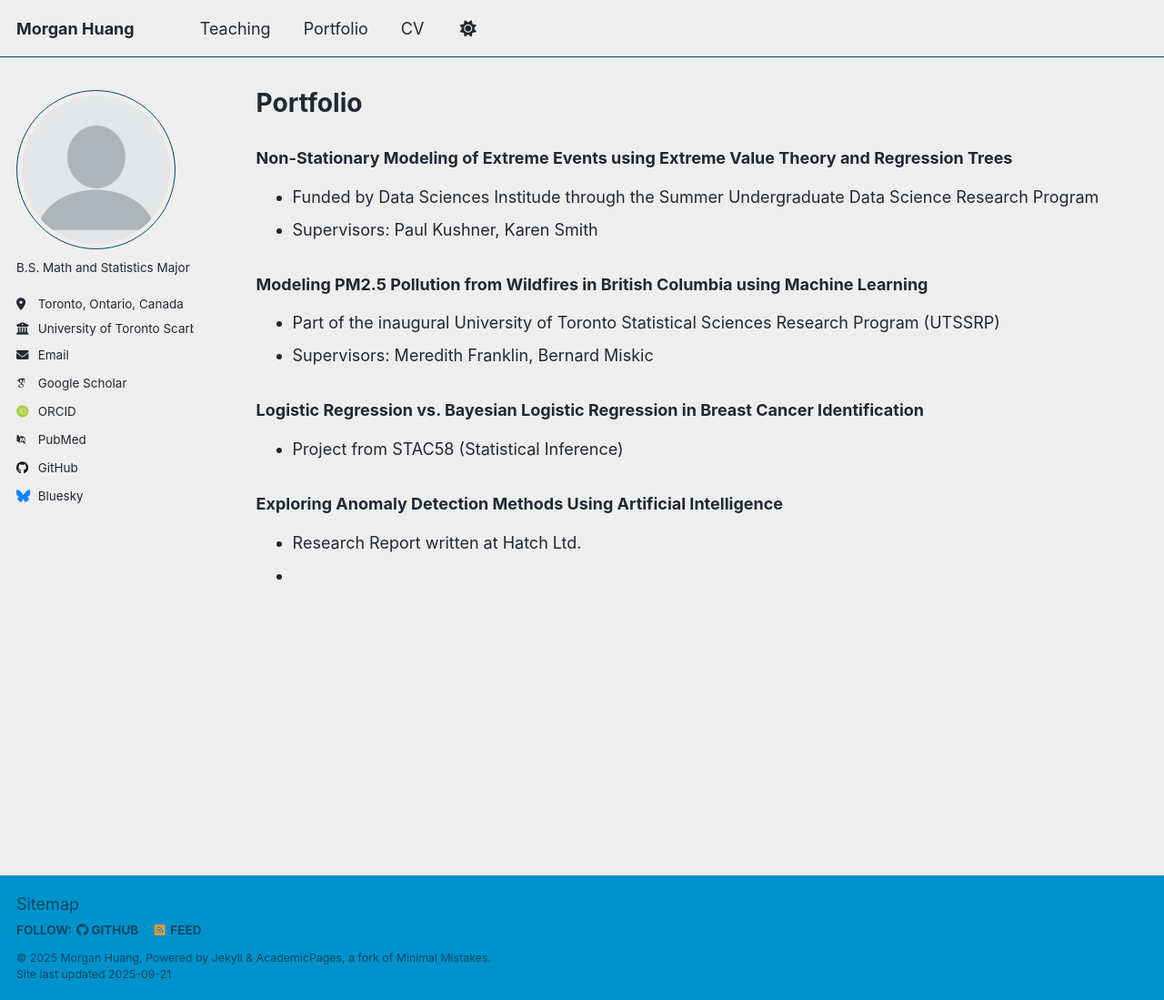
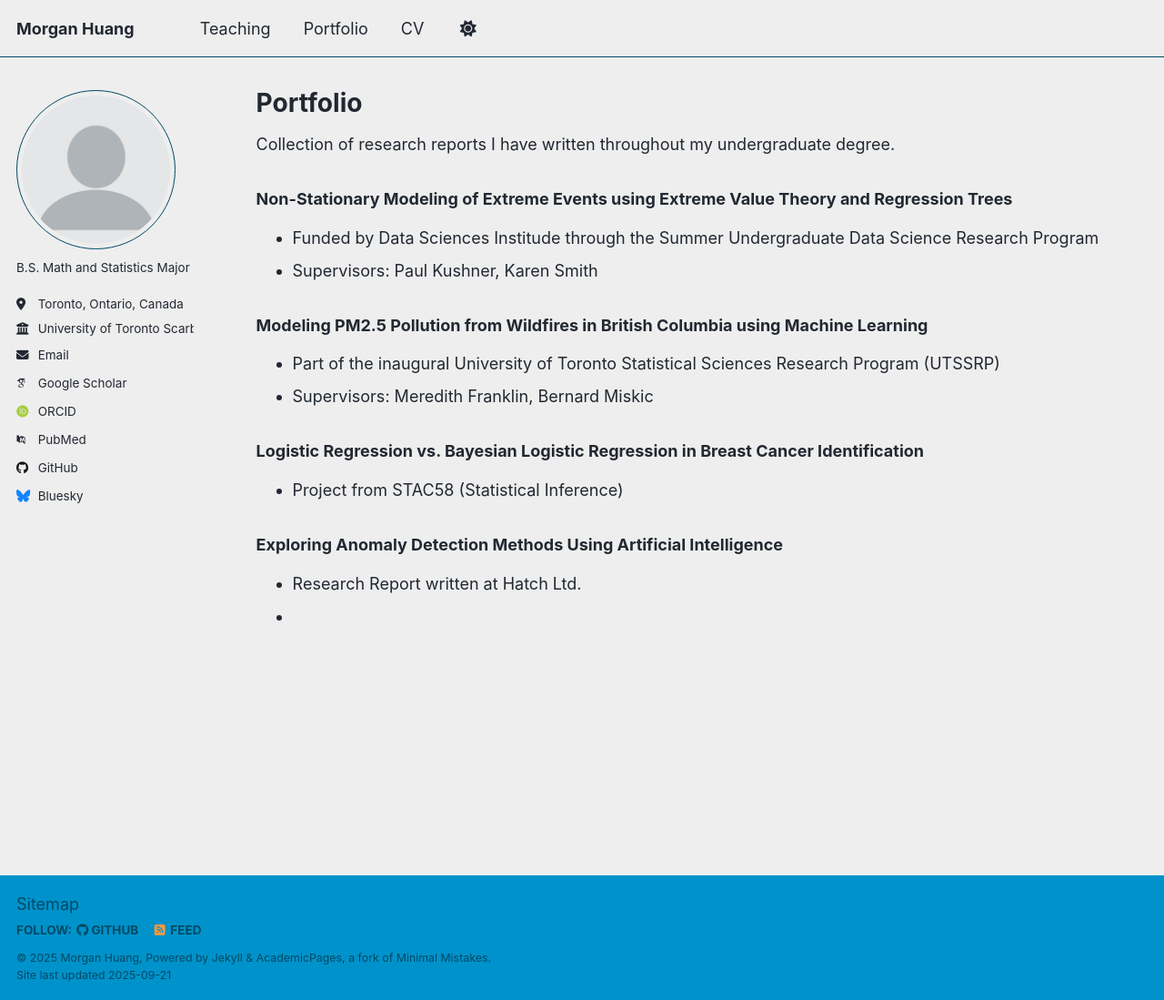
Before and after one commit to Morganh201/Morganh201.github.io, a Jekyll site: the page built from _pages/portfolio.md, in a window 1280 px wide and 1099 px high. Shown: the whole window at 91% size. Built offline with Jekyll 4.4.1, drawn with Linux system fonts in a browser that asks for light colours; some web fonts are replaced; a script that is not in the unit is left out.

Commit message:
Update portfolio.md

```diff
--- a/_pages/portfolio.md
+++ b/_pages/portfolio.md
@@ -5,6 +5,7 @@ permalink: /portfolio/
 author_profile: true
 ---
 
+Collection of research reports I have written throughout my undergraduate degree.
 ### Non-Stationary Modeling of Extreme Events using Extreme Value Theory and Regression Trees
 
   - Funded by Data Sciences Institude through the Summer Undergraduate Data Science Research Program
```
